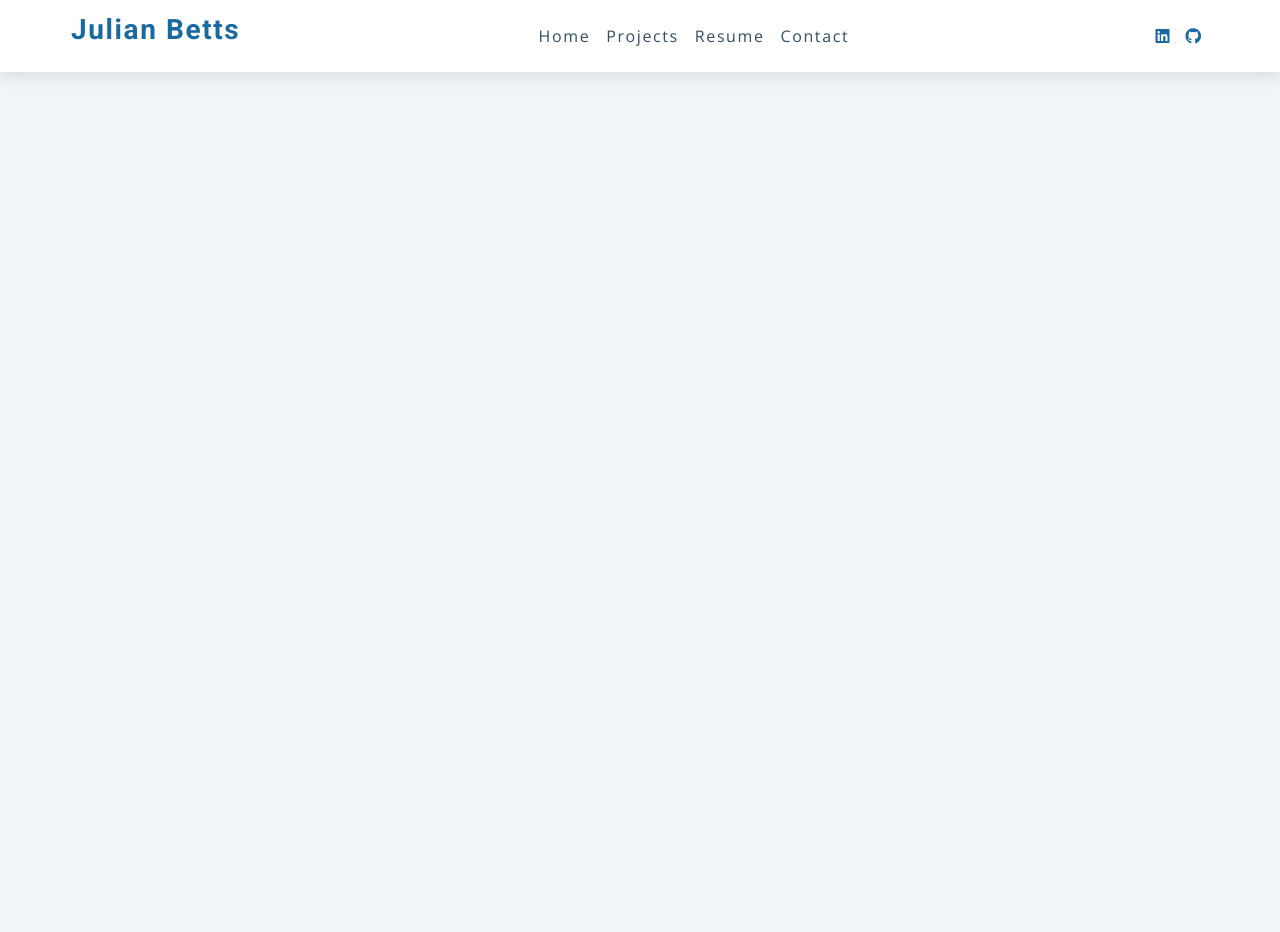
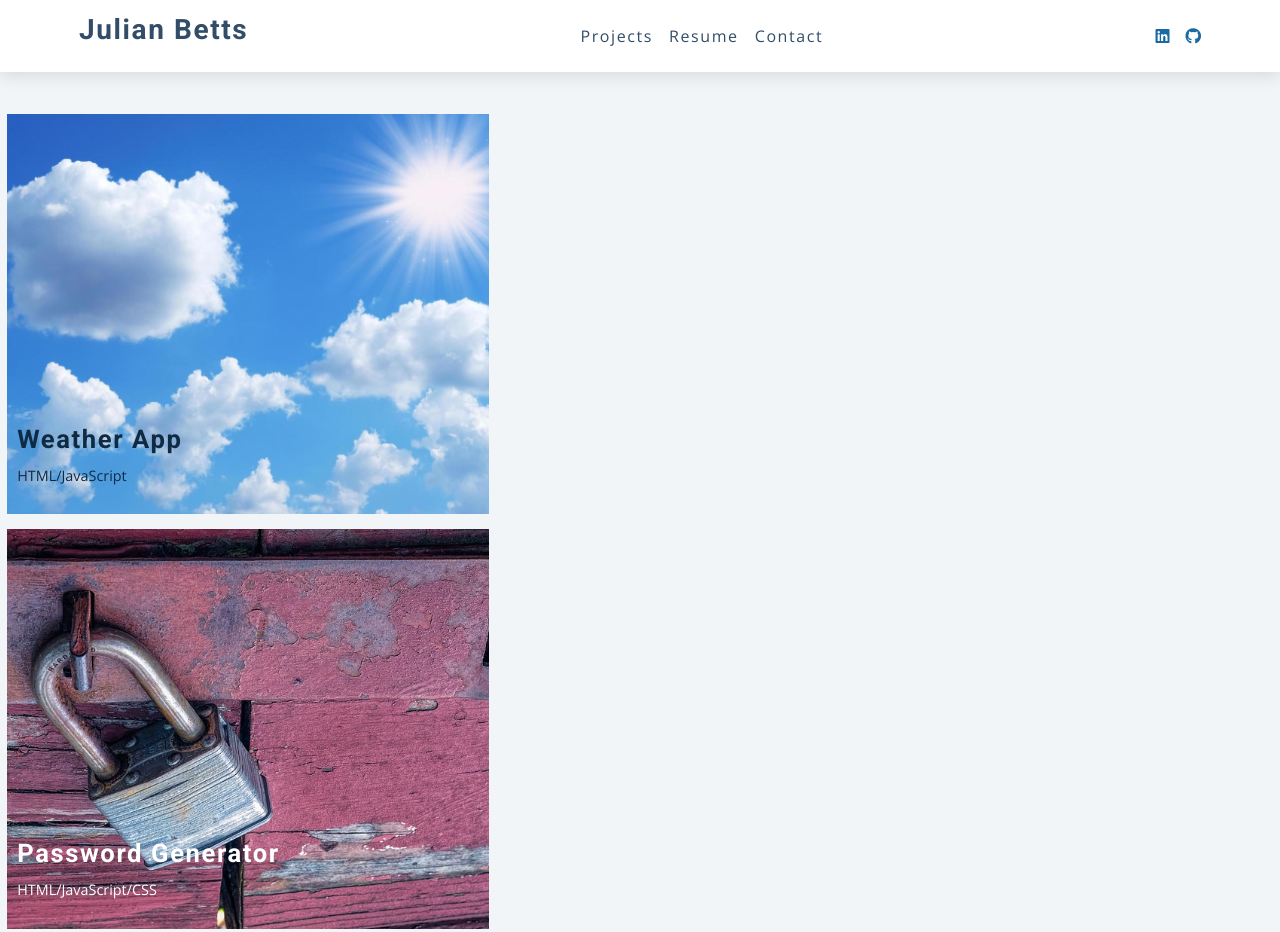
Before and after one commit to julianbetts/portfolio.js, a plain HTML site: page index.html in a window 1280 px wide. Before the commit the page ends 800 px from the top, so only its background shows below. Drawn offline with nearby package versions, Linux system fonts and the light colour scheme.

Commit message:
projects became homepage

```diff
--- a/index.html
+++ b/index.html
@@ -3,7 +3,7 @@
   <head>
     <meta charset="UTF-8" />
     <meta name="viewport" content="width=device-width, initial-scale=1.0" />
-    <title>Navbar</title>
+    <title>Julian Betts Portfolio</title>
     <!-- font-awesome -->
     <link
       rel="stylesheet"
@@ -22,7 +22,7 @@
             <i class="fas fa-bars"></i>
           </button>
           <ul class="correct links">
-            <li><h3>Julian Betts</h3></li>
+            <li><a  href="projects.html"><h3>Julian Betts</h3></a></li>
           </ul>
         </div>
           <!-- <div class="nav-header">
@@ -33,9 +33,9 @@
         </div> -->
         <!-- links -->
         <ul class="links">
-          <li>
+          <!-- <li>
             <a href="index.html">home</a>
-          </li>
+          </li> -->
           <li>
             <a href="projects.html">projects</a>
           </li>
@@ -62,7 +62,50 @@
         </ul>
       </div>
     </nav>
+    <div>
+      <section class="page-section" id="work">
+        <div class="flex-container">
+
+          <a href="https://julianbetts.github.io/weather/" class="flex-item weather-app">
+            <div>
+              <h3>Weather App</h3>
+              <span>HTML/JavaScript</span>
+            </div>
+          </a>
+
+          <a href="https://julianbetts.github.io/passwordgenerator/" class="flex-item password-generator">
+            <div>
+              <h3>Password Generator</h3>
+              <span>HTML/JavaScript/CSS</span>
+            </div>
+          </a>
+          <!-- <a href="#" class="flex-item react-calc">
+            <div>
+              <h3>Calculator</h3>
+              <span>React/JavaScript/CSS</span>
+            </div>
+          </a>
+
+          <a href="#" class="flex-item pastel-puzzles">
+            <div>
+              <h3>Pastel Puzzels</h3>
+              <span>MERN Stack</span>
+            </div>
+          </a>
+
+
+          <a href="#" class="flex-item run-buddy">
+            <div>
+              <h3>Run Buddy</h3>
+              <span>HTML/CSS</span>
+            </div>
+          </a> -->
+
+        </div>
+      </section>
+
+    </div>
     <!-- javascript -->
-    <script src="javascript-portfolio.js".js"></script>
+    <script src="javascript-portfolio.js"></script>
   </body>
 </html>
--- a/styles.css
+++ b/styles.css
@@ -252,3 +252,92 @@ nav {
     color: var(--clr-primary-7);
   }
 }
+
+
+/* tests */
+.page-section {
+  margin: 25px 0;
+  padding: 10px 0;
+  display: flex;
+  flex-direction: row;
+  flex-wrap: wrap;
+  align-items: stretch;
+  justify-content: space-between;
+}
+
+.page-section > h2 {
+  flex: 0 0 20%;
+  text-align: right;
+  padding-right: 15px;
+  border-right: 4px solid var(--primary);
+  font-size: 4vw;
+  line-height: 1.1;
+}
+
+.flex-container {
+  display: flex;
+  justify-content: center;
+  align-items: center;
+  flex-wrap: wrap;
+}
+
+
+.flex-item {
+  border: 5px solid var(--secondary);
+  /* background-color: var(--dark); */
+  color: var(--tertiary);
+  min-height: 400px;
+  /* max-height: 150px; */
+  /* flex-basis: calc(50% - 1em); */
+  flex-basis: 100%;
+  display: flex;
+  align-items: flex-end;
+  padding: 0 0 20px 0;
+  margin: 0.5em;
+  text-decoration: none;
+  background-blend-mode: soft-light;
+  background-size: 150%;
+  background-position: center;
+  transition: all 0.5s;
+  font-size: 0.9rem;
+}
+
+.flex-item:hover {
+  background-color: rgba(0, 0, 0, 0.3);
+}
+
+.flex-item div {
+  background-color: var(--secondary);
+  padding: 8px 10px;
+}
+
+.flex-item h3 {
+  font-size: 1.6rem;
+}
+
+
+.password-generator {
+  background-image: url("../images/padlock.jpg");
+  color: white;
+
+}
+
+
+
+.weather-app{
+  background-image: url("../images/sunny-day.jpg");
+
+}
+
+.contact-info {
+  text-align: center;
+  font-family: Arial, sans-serif;
+  font-size: 18px;
+  color: #333;
+  background-color: #f7f7f7;
+  padding: 20px;
+  border-radius: 10px;
+  box-shadow: 0 2px 5px rgba(0, 0, 0, 0.1);
+  max-width: 400px;
+  margin: 0 auto;
+}
```
Also changed, not shown: contact.html (+73 -0 lines), projects.html (+47 -4 lines), images/02-portfolio-1.jpg (added), images/02-portfolio-2.jpg (added), images/02-portfolio-3.jpg (added), images/02-portfolio-4.jpg (added), images/02-run-buddy.jpg (added), images/banner.jpg (added), images/logo.svg (renamed from logo.svg), images/padlock.jpg (added), images/sunny-day.jpg (added), 1 other file.
